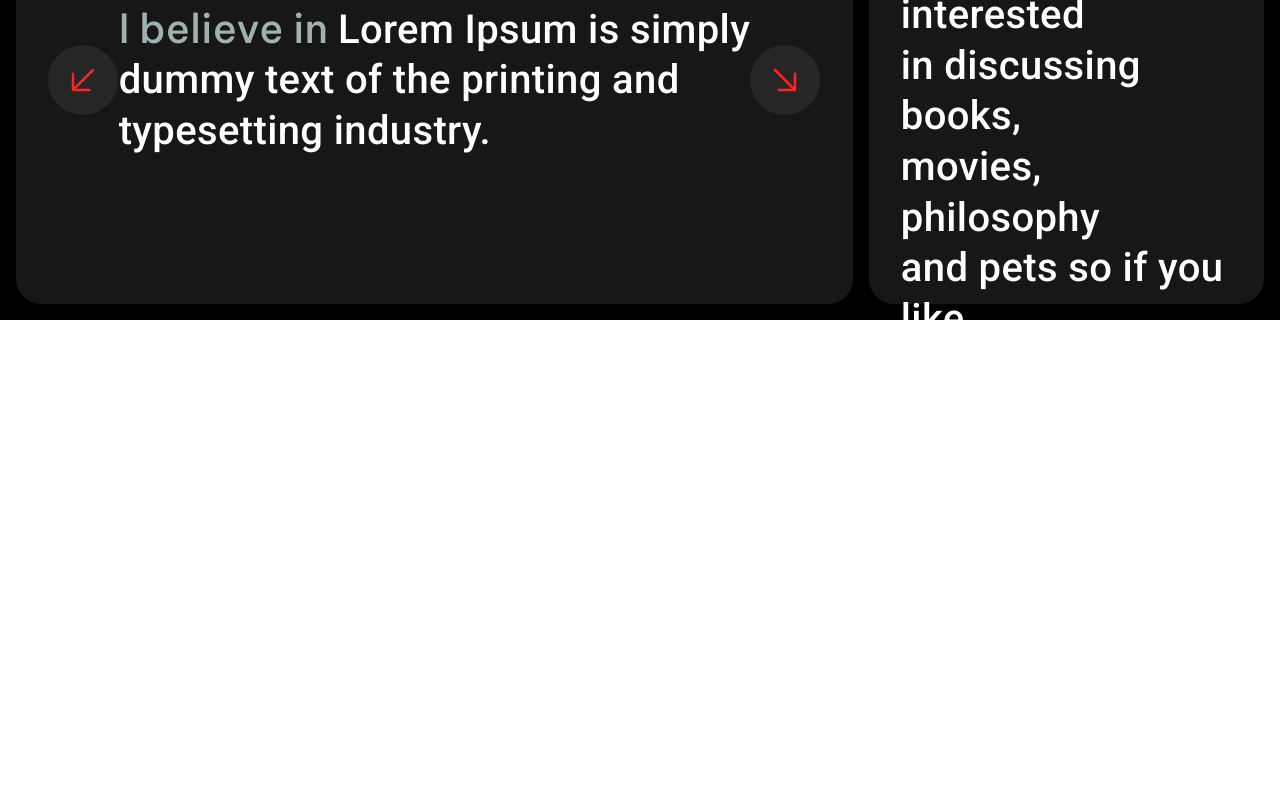
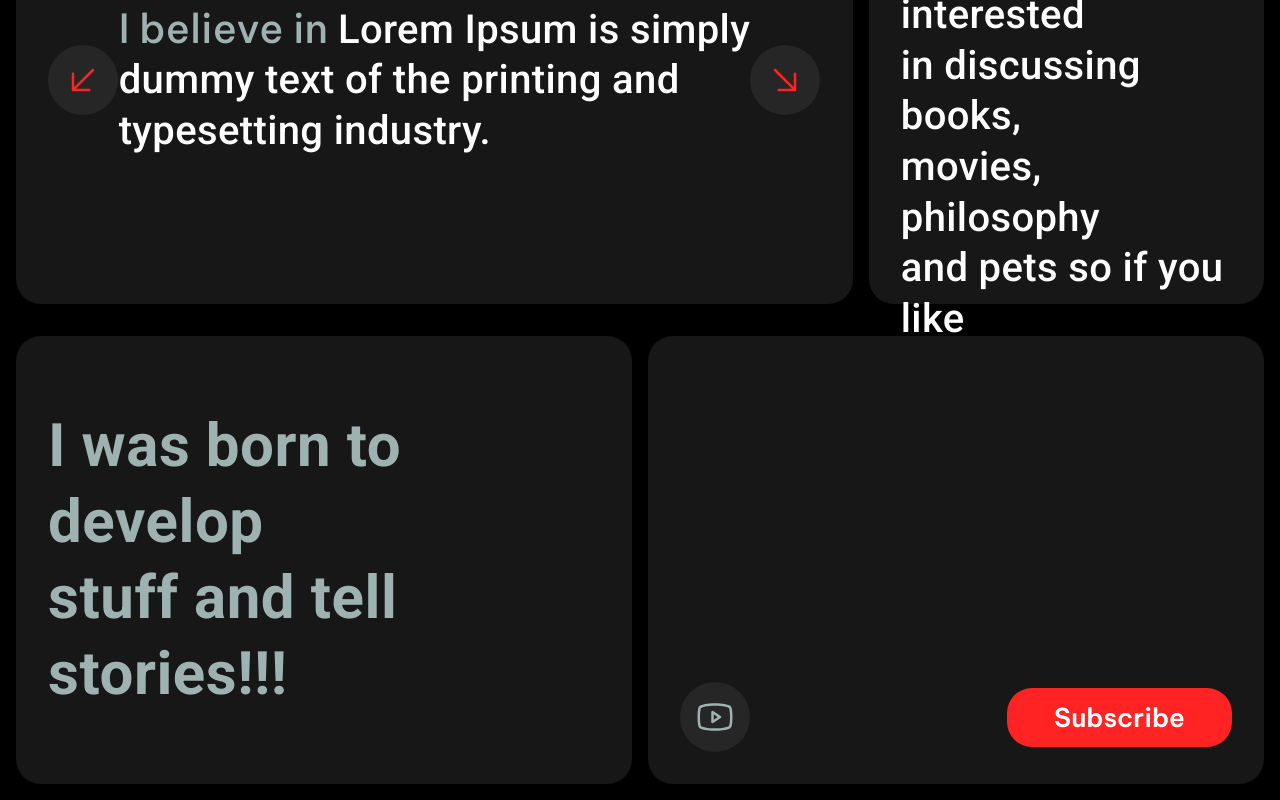
Before and after one commit to gurashish18/suraj-discord, a React (Create React App) app: page / in a window 1280 px wide. Shown: the part 1353-2153 px from the top of the page. Before the commit the page ends 1849 px from the top, so only its background shows below. Built offline with nearby package versions, Linux system fonts and the light colour scheme.

Commit message:
youtube section

```diff
--- a/src/pages/Main.js
+++ b/src/pages/Main.js
@@ -4,6 +4,7 @@ import React from "react";
 import Interest from "../sections/Interest";
 import Me from "../sections/Me";
 import MyStory from "../sections/MyStory";
+import Youtube from "../sections/Youtube";
 
 const Main = () => {
 	return (
@@ -11,6 +12,7 @@ const Main = () => {
 			<Me />
 			<MyStory />
 			<Interest />
+			<Youtube />
 		</>
 	);
 };
--- /dev/null
+++ b/src/sections/Youtube.js
@@ -0,0 +1,72 @@
+/** @format */
+
+import { Stack, Typography, IconButton } from "@mui/material";
+import { YoutubeLogo } from "@phosphor-icons/react/dist/ssr";
+import React from "react";
+import Button from "../components/Button";
+
+const Youtube = () => {
+	return (
+		<Stack
+			display={"flex"}
+			flexDirection={"row"}
+			height={"480px"}
+			p={2}
+			gap={2}
+			sx={{ backgroundColor: "#000000" }}
+		>
+			<Stack
+				flex={0.5}
+				display={"flex"}
+				alignItems={"center"}
+				justifyContent={"center"}
+				height={"100%"}
+				width={"100%"}
+				sx={{ backgroundColor: "#171717", borderRadius: "25px" }}
+				p={4}
+			>
+				<Typography
+					sx={{
+						fontSize: "60px",
+						fontWeight: 600,
+						lineHeight: "75.9px",
+						color: "#9FB2B2",
+					}}
+				>
+					I was born to develop <br /> stuff and tell stories!!!
+				</Typography>
+			</Stack>
+			<Stack
+				flex={0.5}
+				display={"flex"}
+				justifyContent={"flex-end"}
+				height={"100%"}
+				width={"100%"}
+				sx={{ backgroundColor: "#171717", borderRadius: "25px" }}
+				p={4}
+			>
+				<Stack
+					display={"flex"}
+					flexDirection={"row"}
+					alignItems={"center"}
+					justifyContent={"space-between"}
+				>
+					<IconButton
+						p={2}
+						sx={{
+							backgroundColor: "#262626",
+							borderRadius: "50px",
+							height: "70px",
+							width: "70px",
+						}}
+					>
+						<YoutubeLogo size={40} color={"#9FB2B2"} />
+					</IconButton>
+					<Button text={"Subscribe"} />
+				</Stack>
+			</Stack>
+		</Stack>
+	);
+};
+
+export default Youtube;
```
